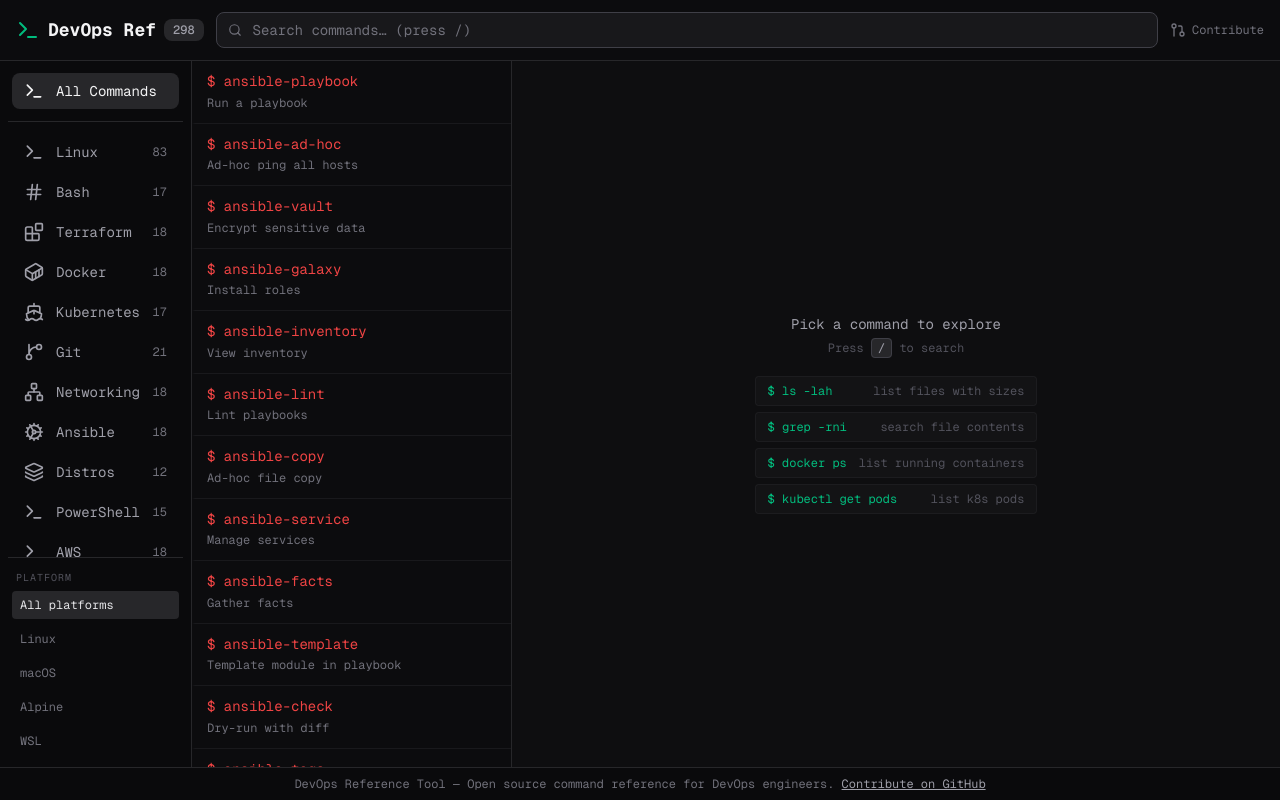
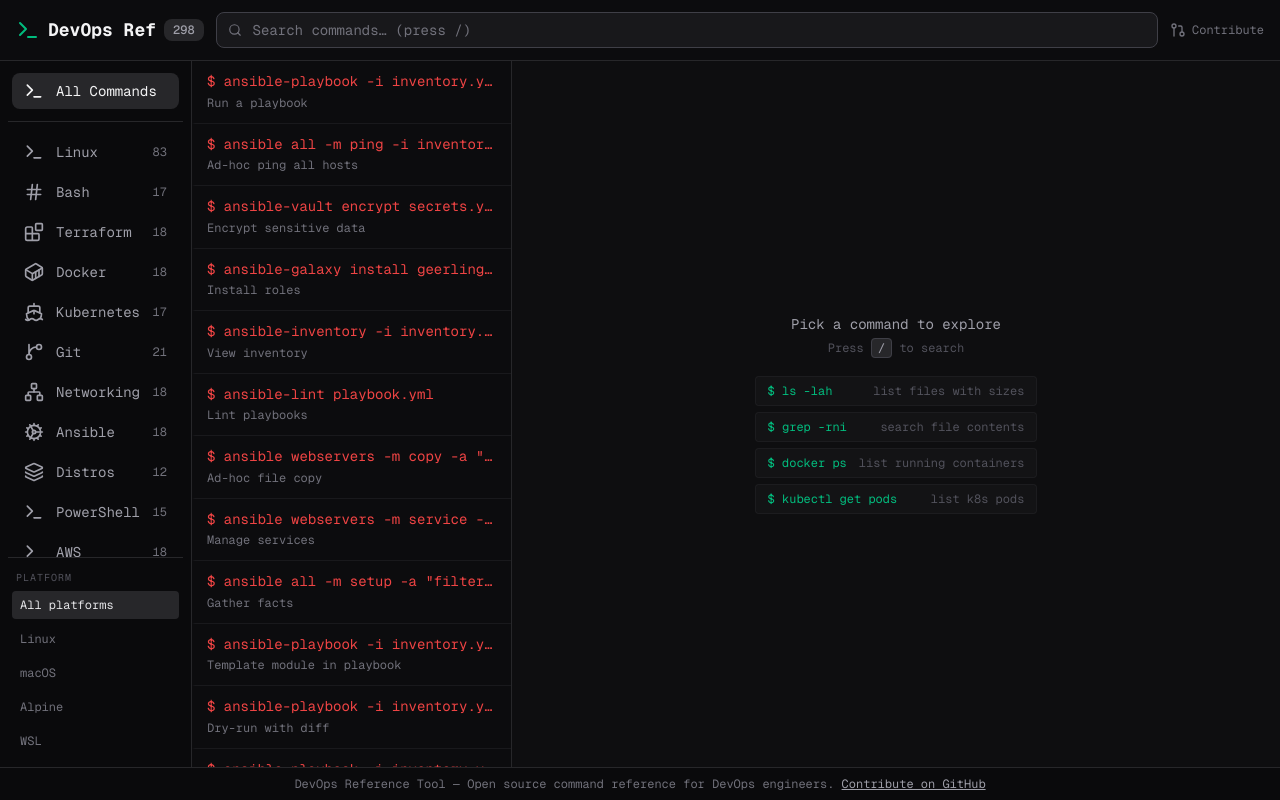
Before and after one commit to Jagjeet-Dhuna/devops-reference-tool, a Next.js app: page / in a window 1280 px wide. Built offline with nearby package versions, Linux system fonts and the light colour scheme.

Commit message:
Fix sidebar scroll and command card display

```diff
--- a/src/components/commands/command-card.tsx
+++ b/src/components/commands/command-card.tsx
@@ -34,7 +34,7 @@
           className="text-sm font-mono leading-tight truncate"
           style={{ color: category?.color ?? "#71717a" }}
         >
-          $ {command.id}
+          $ {command.command}
         </code>
       </div>
       <p className="text-xs text-zinc-500 font-mono truncate">
--- a/src/components/layout/category-sidebar.tsx
+++ b/src/components/layout/category-sidebar.tsx
@@ -55,7 +55,7 @@
   onOsChange,
 }: CategorySidebarProps) {
   return (
-    <aside className="hidden sm:flex flex-col border-r border-zinc-800 bg-[#0a0a0c] w-14 lg:w-48 shrink-0">
+    <aside className="hidden sm:flex flex-col overflow-hidden border-r border-zinc-800 bg-[#0a0a0c] w-14 lg:w-48 shrink-0">
       <div className="p-2 lg:p-3">
         <button
           onClick={() => onCategoryChange(null)}
```
